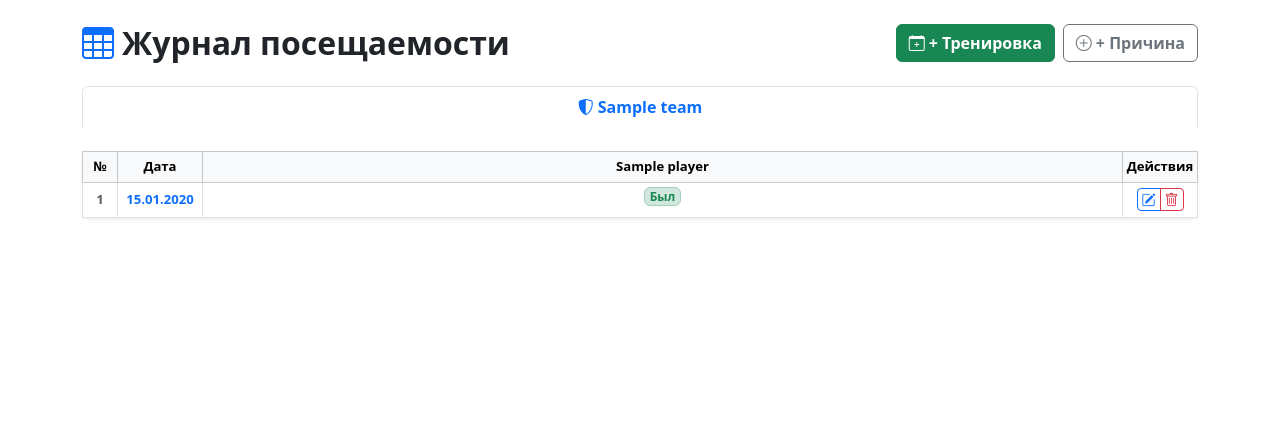
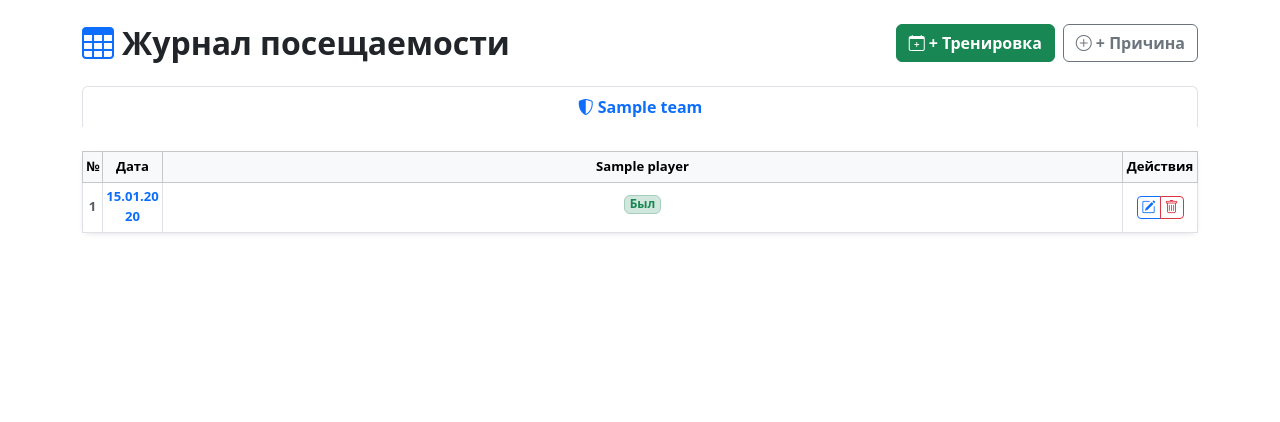
Before and after one commit to yaskelya-dev/volley_club, a Django app: page /attendance/ in a window 1280 px wide. Shown: the part 63-485 px from the top of the page. Run offline with Django 5.2, Linux system fonts and the light colour scheme; a user stored in the database is signed in; tables that the repository leaves empty hold one stand-in row (values such as "Sample post").

Commit message:
Немного поправил стили таблицы посещаемости

```diff
--- a/attendance/templates/attendance/matrix.html
+++ b/attendance/templates/attendance/matrix.html
@@ -108,8 +108,8 @@
                         <thead class="table-light">
                             <tr>
                                 <!-- Фиксированные узкие ширины для служебных колонок -->
-                                <th scope="col" style="width: 35px;">№</th>
-                                <th scope="col" style="width: 85px;">Дата</th>
+                                <th scope="col" style="width: 20px;">№</th>
+                                <th scope="col" style="width: 60px;">Дата</th>
 
                                 <!-- Колонки игроков делят оставшееся пространство поровну -->
                                 {% for player in players %}
```
